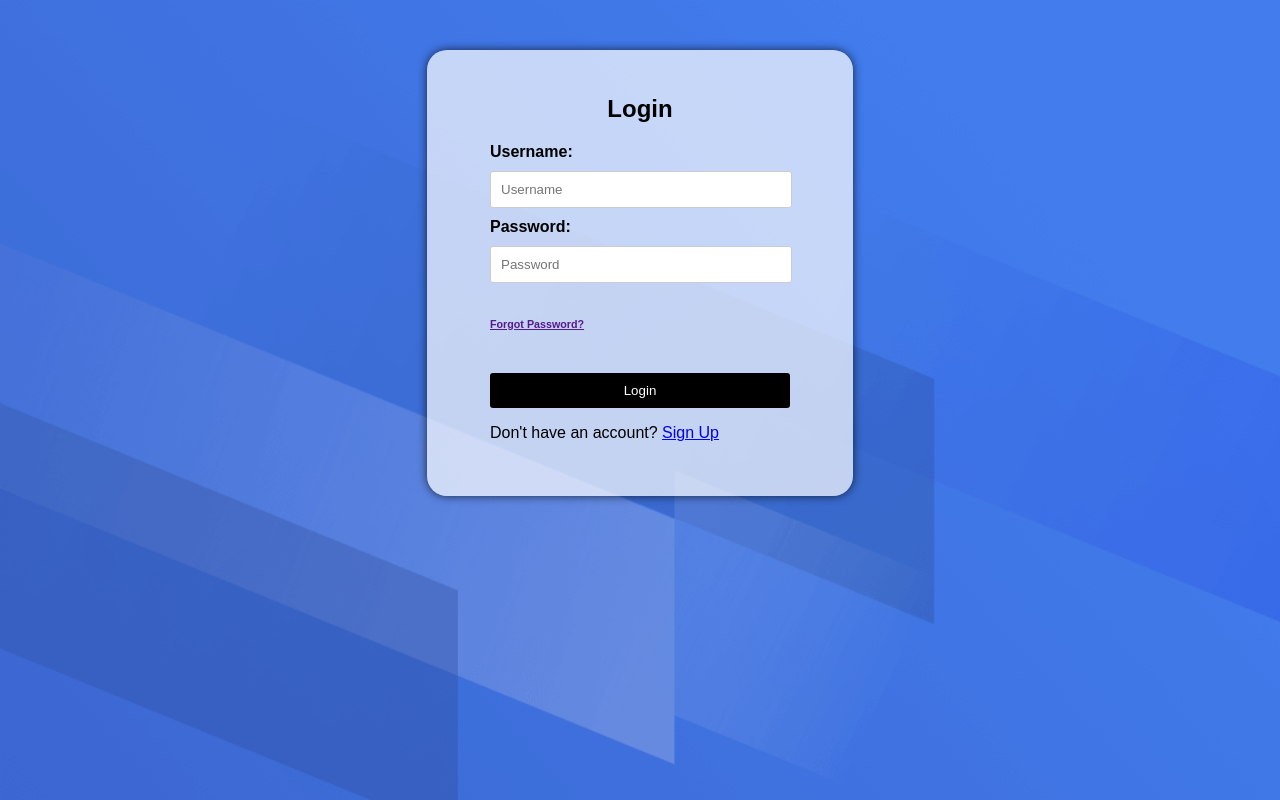
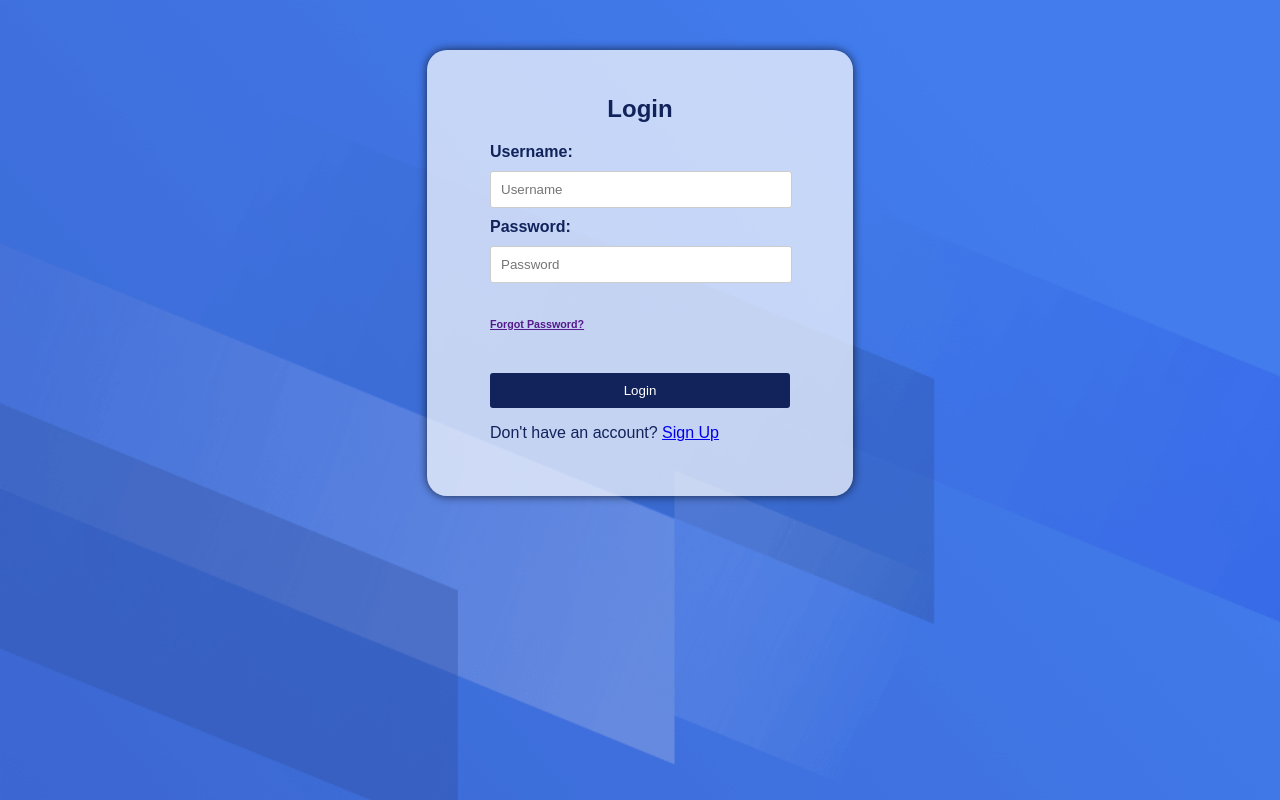
Before and after one commit to vamsi-273/vamsi29, a plain HTML site: page login.html in a window 1280 px wide. Drawn offline with Linux system fonts and the light colour scheme; files whose address does not match are found by name.

Commit message:
vamsi1009

```diff
--- a/stylev.css
+++ b/stylev.css
@@ -13,6 +13,7 @@ body {
 /*form for registration*/
 #v-form1 {
     background-color: rgba(255,255,255,0.7);
+    color: #11235A;
     padding-left: 5%;
     padding-right: 5%;
     border-radius: 20px;
@@ -27,6 +28,7 @@ body {
 /*form for login*/
 #v-form2 {
     background-color: rgba(255,255,255,0.7);
+    color: #11235A;
     padding-top: 2%;
     padding-bottom: 3%;
     padding-left: 5%;
@@ -51,7 +53,7 @@ body {
 /*class for submit buttons in both forms*/
 .v-regsub {
     width: 100%;
-    background-color: black;
+    background-color: #11235A;
     color: #fff;
     border: none;
     padding : 10px;
```
